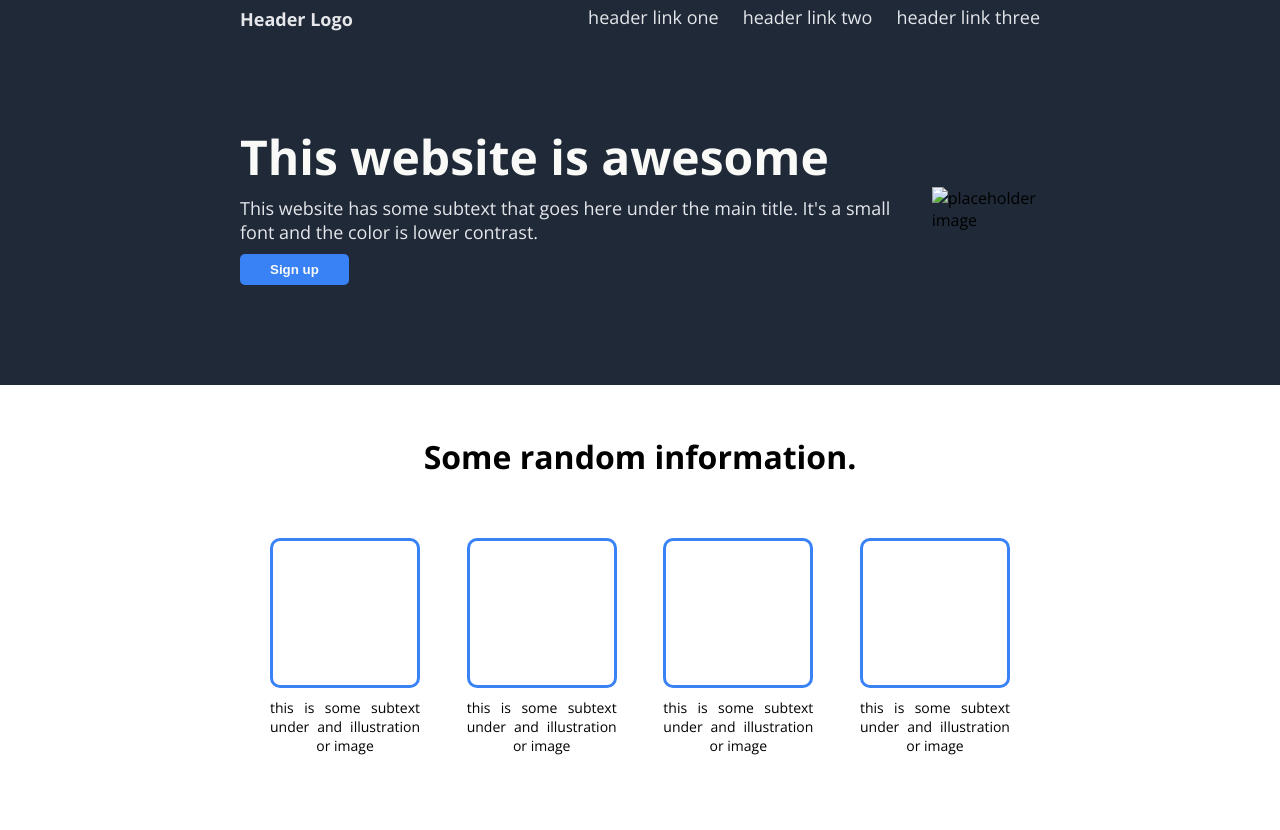
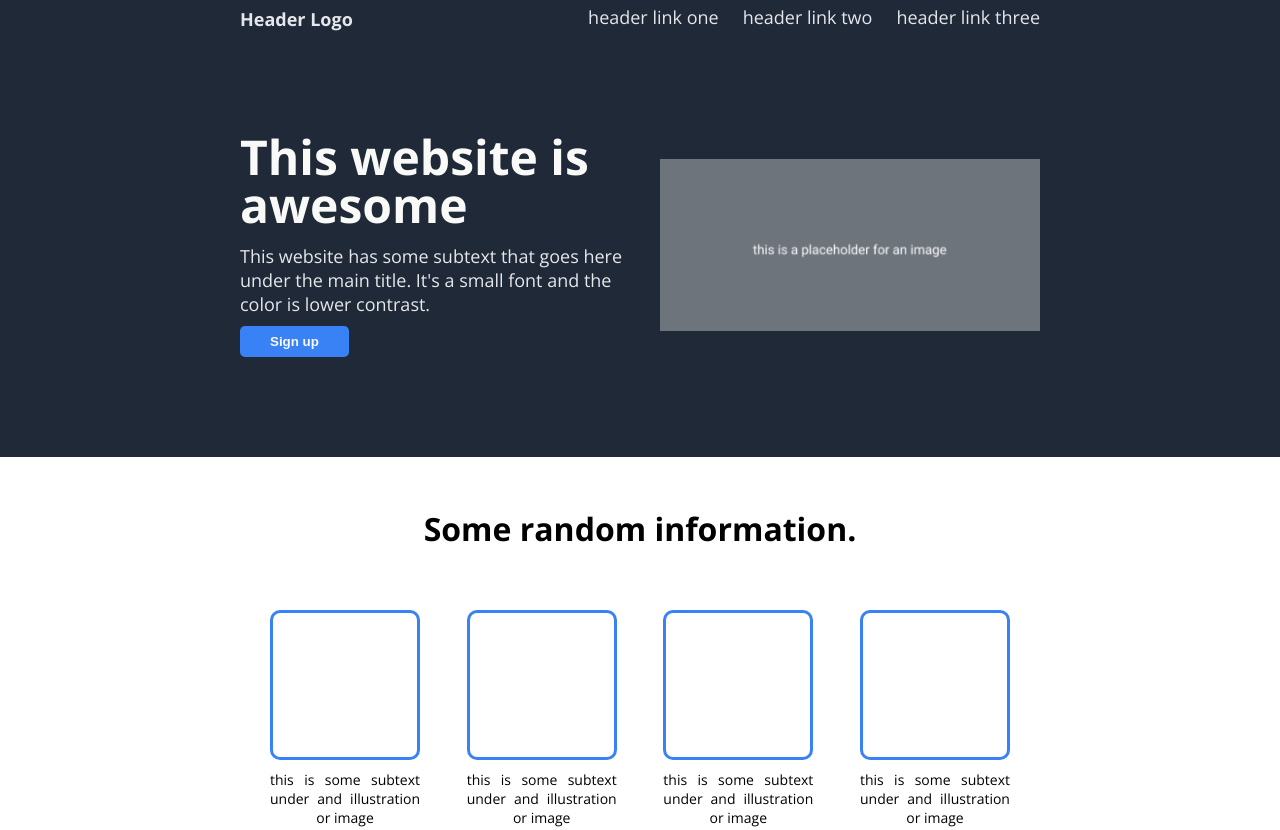
Before and after one commit to lewis-CWD/landing-page-project, a plain HTML site: page index.html in a window 1280 px wide. Shown: the top 830 px of the page. Drawn offline with nearby package versions, Linux system fonts and the light colour scheme; the site is published under a folder, as on GitHub Pages, so addresses that start at the root find nothing.

Commit message:
Fix relative path to placeholder image

```diff
--- a/index.html
+++ b/index.html
@@ -31,7 +31,7 @@
                 </p>
                 <button>Sign up</button>
             </div>
-            <img class="hero-image" src="/images/placeholder.png" alt="placeholder image">
+            <img class="hero-image" src="images/placeholder.png" alt="placeholder image">
         </div>
     </header>
     <section class="second-section">
```
